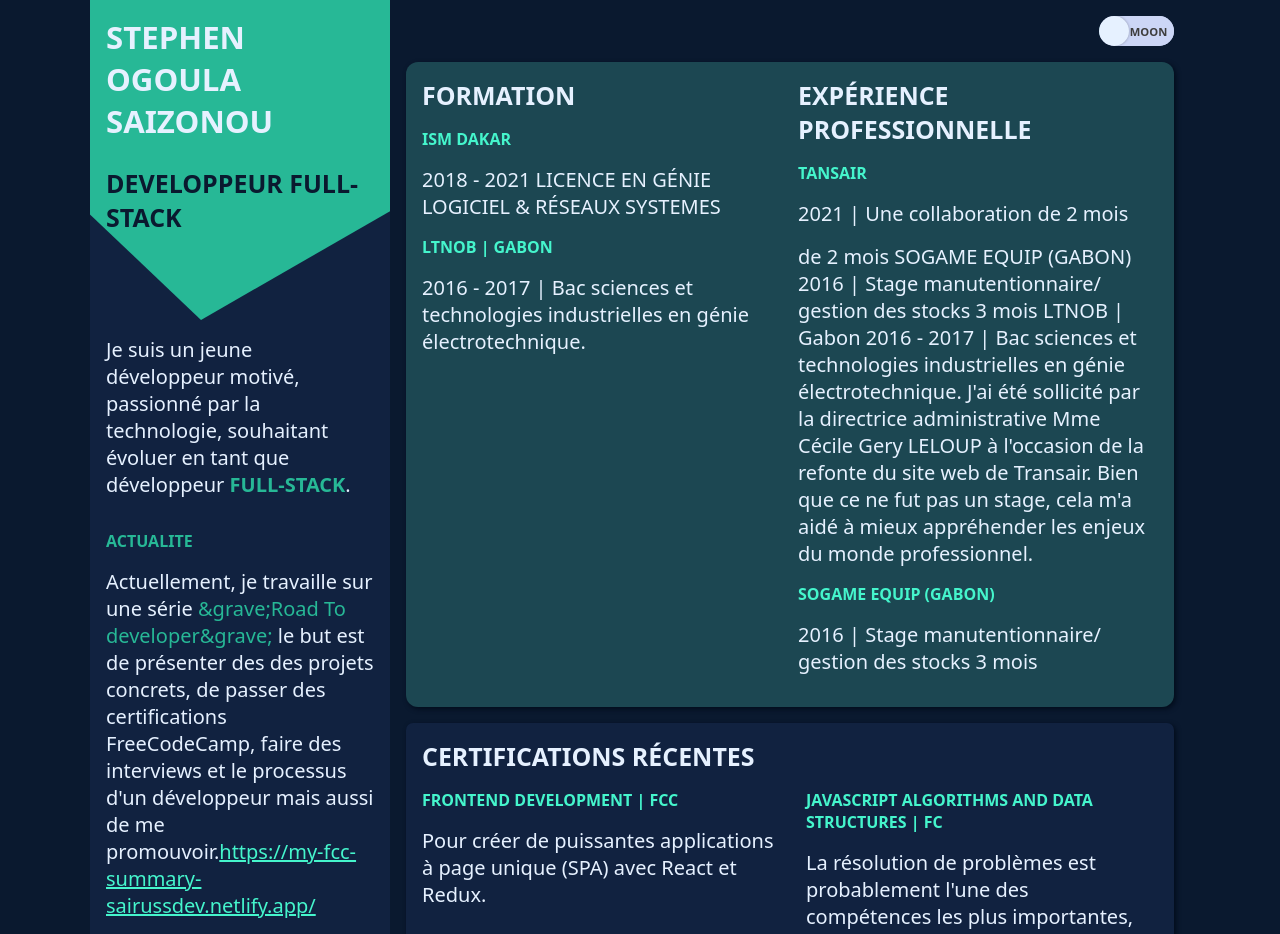
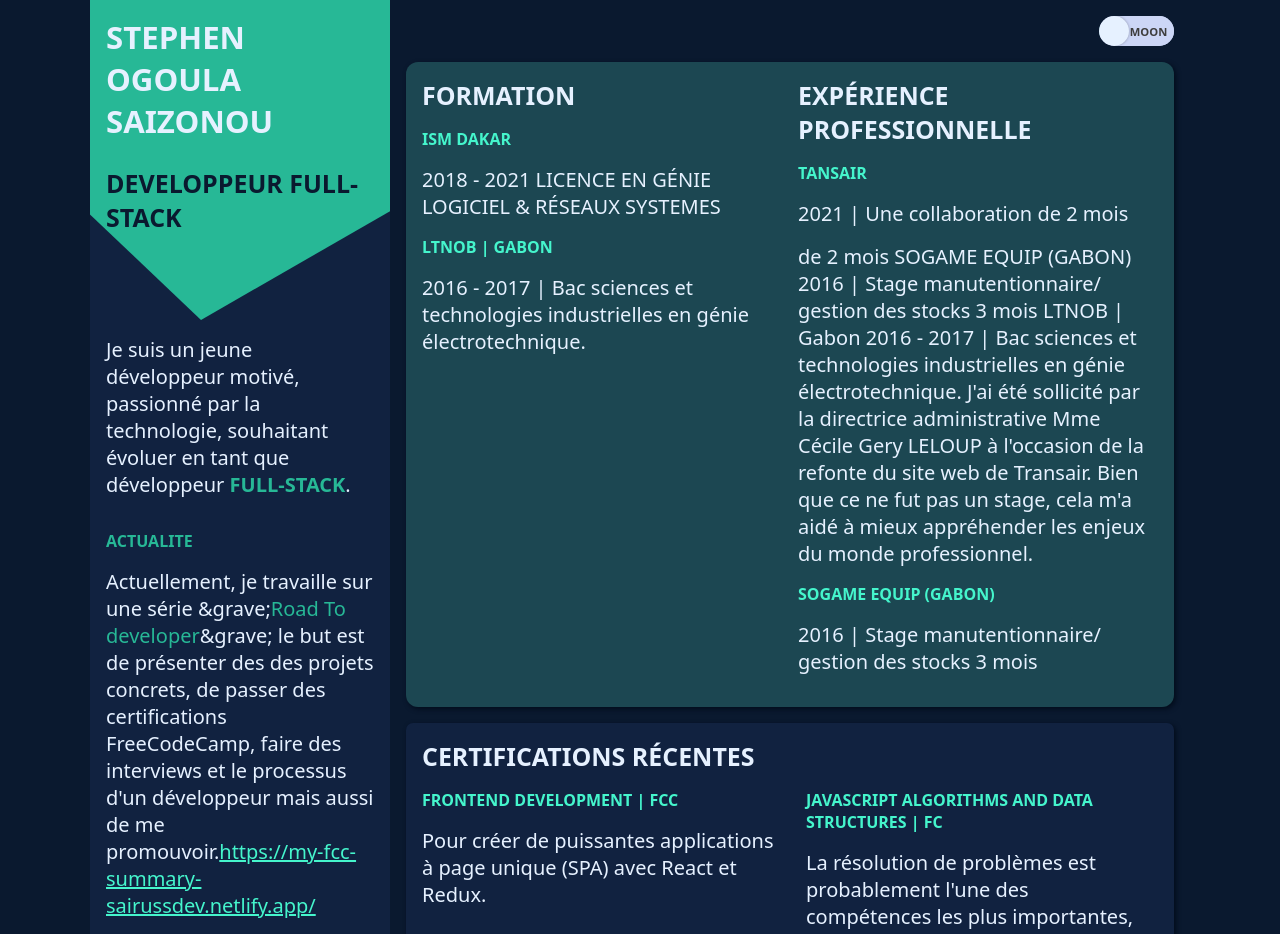
Before and after one commit to stephenranaud/my-resume, a React (Vite) app: page / in a window 1280 px wide. Shown: the top 934 px of the page. Built offline with nearby package versions, Linux system fonts and the light colour scheme.

Commit message:
correction txt orthograph 3

```diff
--- a/src/components/Aside/Aside.tsx
+++ b/src/components/Aside/Aside.tsx
@@ -41,9 +41,9 @@ export default function Aside(): JSX.Element {
           <h3 className="txt-accent">Actualite</h3>
 
           <p>
-            Actuellement, je travaille sur une série{" "}
-            <span className="txt-accent">&grave;Road To developer&grave;</span>{" "}
-            le but est de présenter des des projets concrets, de passer des
+            Actuellement, je travaille sur une série &grave;
+            <span className="txt-accent">Road To developer</span>&grave; le but
+            est de présenter des des projets concrets, de passer des
             certifications FreeCodeCamp, faire des interviews et le processus
             d'un développeur mais aussi de me promouvoir.
             <a
```
